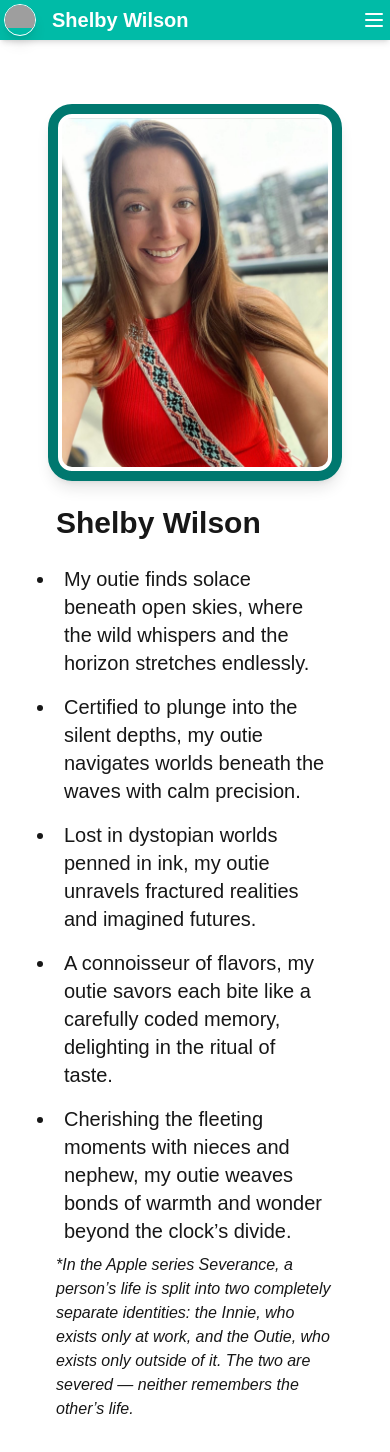
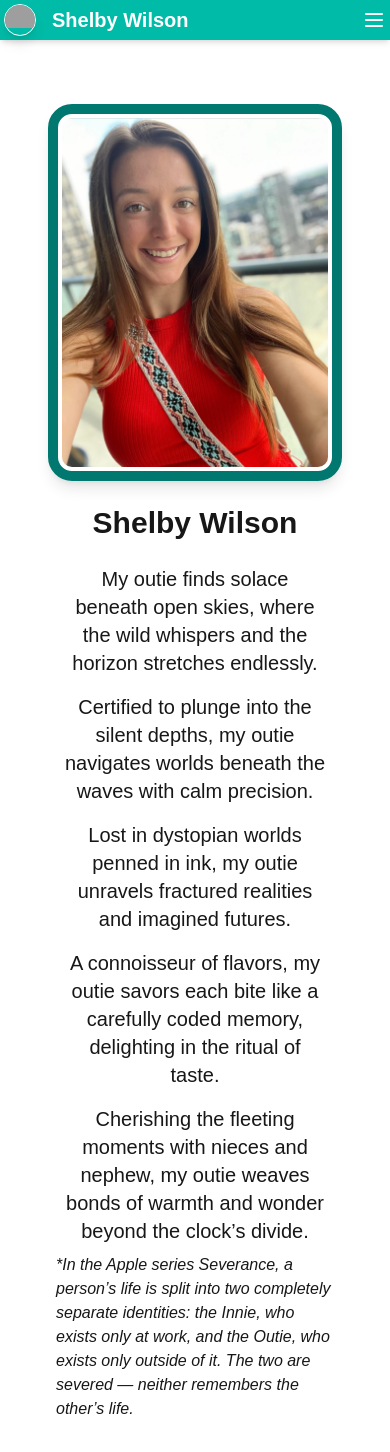
Before and after one commit to shelbyleanne22/shelby-wilson, a Next.js app in the folder shelby-wilson/: page / in a window 390 px wide. Shown: the top 1452 px of the page. Built offline with nearby package versions, Linux system fonts and the light colour scheme; grey boxes are pictures that could not be loaded.

Commit message:
fixed mobile styling

```diff
--- a/shelby-wilson/app/adlib/page.tsx
+++ b/shelby-wilson/app/adlib/page.tsx
@@ -37,7 +37,7 @@ export default function AdLibPage() {
     };
 
     return (
-        <div className="p-6 w-lg-[60%] mx-auto">
+        <div className="p-6 w-full lg:w-[60%] mx-auto">
             <h1 className="text-3xl font-bold mb-4">🎭 AdLib Generator</h1>
             <h2 className="text-2xl">{randomPrompt?.title}</h2>
             <div className="flex flex-col md:flex-row gap-4 p-4">
@@ -64,7 +64,7 @@ export default function AdLibPage() {
                         </div>
                     </form>
                 </div>
-                <div className="w-full md:w-1/2 pt-4">
+                <div className="w-full md:w-1/2 pt-4 text-center md:text-left">
                     {result && (
                         <div className="rounded-lg border-1 border-slate-400 bg-teal-50 p-4 mt-2 text-dark">
                             <p className='text-lg px-2'><i>{result}</i></p>
--- a/shelby-wilson/app/page.tsx
+++ b/shelby-wilson/app/page.tsx
@@ -6,7 +6,7 @@ export default function Home() {
       <main className="flex flex-col gap-4 row-start-2 items-center sm:items-start">
         <div className="p-6 w-lg-[60%] mx-auto">
           <div className="flex flex-col md:flex-row gap-4">
-            <div className="flex justify-center md:justify-start md:w-1/2">
+            <div className="flex justify-center md:w-1/2">
               <Image
                 src="/profilePic.jpg"
                 alt="Shelby Profile"
@@ -17,8 +17,8 @@ export default function Home() {
               />
             </div>
             <div className="p-2 md:w-1/2">
-              <h2 className="text-3xl font-bold mb-4">Shelby Wilson</h2>
-              <ul className="list-disc text-xl">
+              <h2 className="text-3xl font-bold mb-4 text-center md:text-left">Shelby Wilson</h2>
+              <ul className="list-none md:list-disc text-xl text-center md:text-left">
                 <li className="p-2">My outie finds solace beneath open skies, where the wild whispers and the horizon stretches endlessly.</li>
                 <li className="p-2">Certified to plunge into the silent depths, my outie navigates worlds beneath the waves with calm precision.</li>
                 <li className="p-2">Lost in dystopian worlds penned in ink, my outie unravels fractured realities and imagined futures.</li>
--- a/shelby-wilson/app/resume/page.tsx
+++ b/shelby-wilson/app/resume/page.tsx
@@ -13,7 +13,7 @@ export default function ResumePage() {
   };
 
   return (
-    <div className="p-6 w-lg-[60%] mx-auto">
+    <div className="p-6 w-full lg:w-[60%] mx-auto">
       <div className="flex flex-col md:flex-row gap-4">
         <div className="w-full md:flex-1">
           <h2 className="text-2xl pb-2">Experience</h2>
--- /dev/null
+++ b/shelby-wilson/tailwind.config.js
@@ -0,0 +1,11 @@
+module.exports = {
+  darkMode: 'media', // ⬅️ This enables auto-dark mode based on user's OS/browser
+  content: [
+    './pages/**/*.{js,ts,jsx,tsx}',
+    './components/**/*.{js,ts,jsx,tsx}',
+  ],
+  theme: {
+    extend: {},
+  },
+  plugins: [],
+};
```
